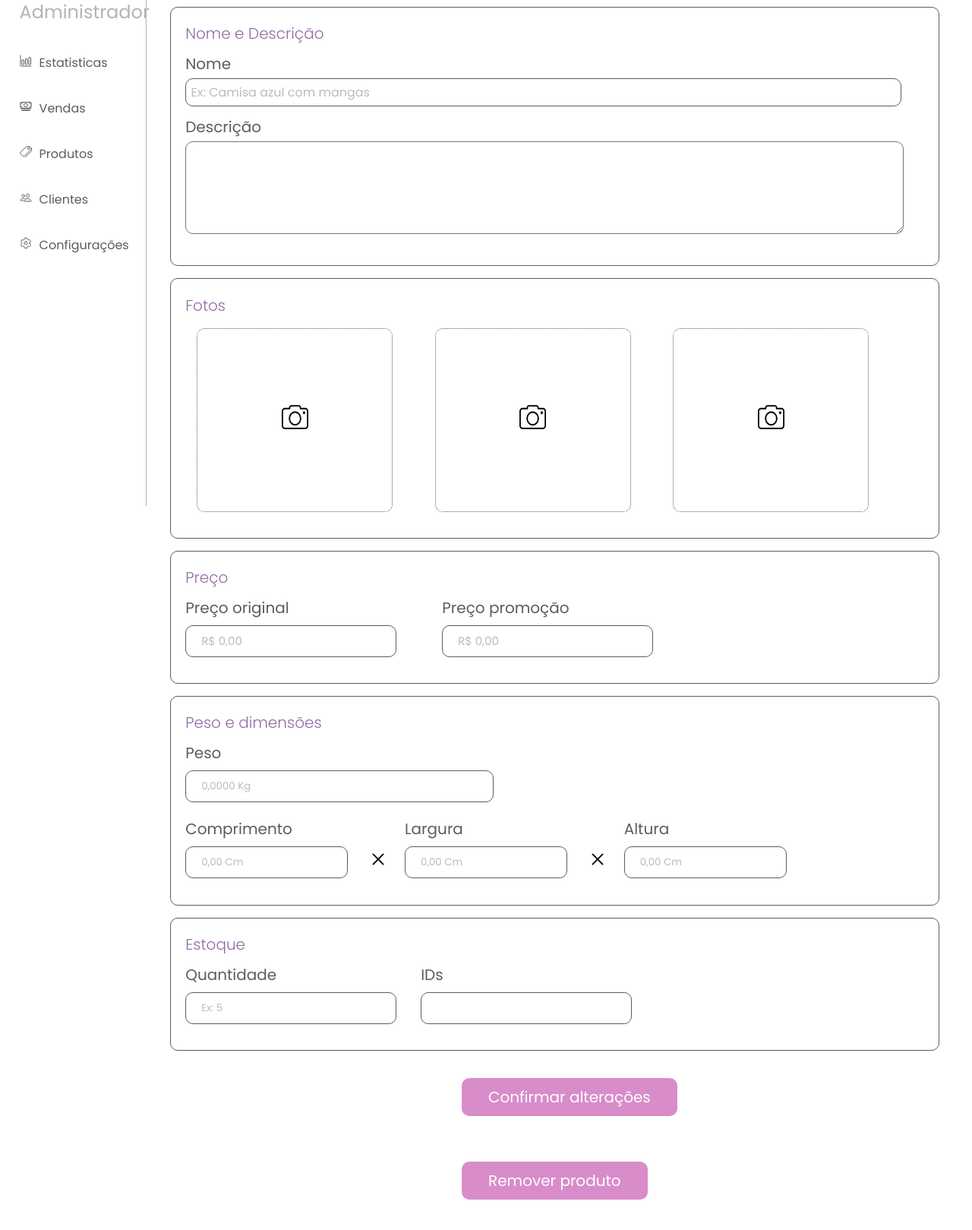
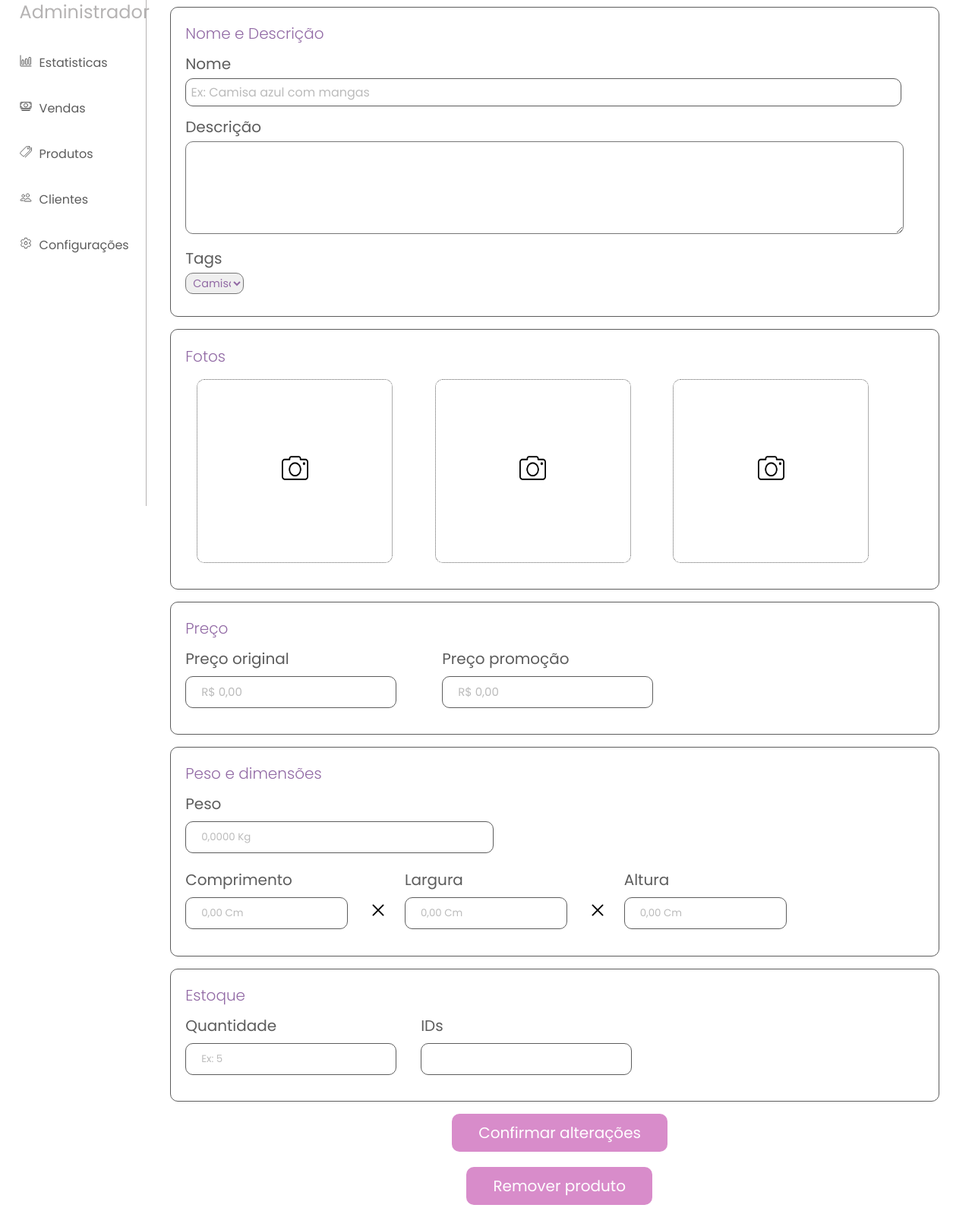
Before and after one commit to IsraelNunes/krosa, a Node server app: page /admin/edit in a window 1280 px wide. Shown: the part 134-1753 px from the top of the page at 76% size. After the commit the page ends 1720 px from the top, so only its background shows below. Run offline with Node 20, Linux system fonts and the light colour scheme; some libraries are stand-ins or nearby versions.

Commit message:
Finished the tags opction and the remove button!!!

```diff
--- a/app/public/css/style.css
+++ b/app/public/css/style.css
@@ -139,11 +139,23 @@ input::placeholder {
 }
 
 .description textarea {
-    margin-bottom: 15px;
+    margin-bottom: 10px;
     margin-top: 0.5vh;
     width: 73.7vw;
     height: 15vh;
     border-radius: 10px;
+    cursor: pointer;
+}
+
+.tags select {
+    margin-bottom: 10px;
+    margin-top: 0.5vh;
+    padding-left: 5px;
+    font-size: 0.9em;
+    width: 6vw;
+    height: 3.5vh;
+    border-radius: 10px;
+    color: #926AA5;
     cursor: pointer;
 }
 
@@ -269,18 +281,28 @@ input[type='file'] {
 
 /* ***** Inventory End ***** */
 
-.register {
+.confirm {
+    display: flex;
+    flex-direction: column;
+    justify-content: center;
     font-size: 20px;
     padding: 10px 35px;
-    margin: 20px 0 40px 30vw;
     border-radius: 10px;
     border: none;
     background: #D88CCA;
     color: #fff;
 }
 
-.register:hover {
+.confirm:hover {
     background: #926AA5;
 }
 
+#register {
+    margin: 0 0 20px 29vw;
+}
+
+#remove {
+    margin: 0 0 20px 30.5vw;
+}
+
 /* ***** Main End ***** */
--- a/app/views/addProduct.ejs
+++ b/app/views/addProduct.ejs
@@ -43,6 +43,17 @@
                         <div class="description">
                             <label for="description">Descrição</label> <br>
                             <textarea name="description" id="description"></textarea>
+                        </div>
+
+                        <div class="tags">
+                            <label for="tags">Tags</label> <br>
+                            <select name="tags" id="tags">
+                                <option value="">Camisa</option>
+                                <option value="">Calças</option>
+                                <option value="">Jaqueta</option>
+                                <option value="">Saia</option>
+                                <option value="">Vestido</option>
+                            </select>
                         </div>
                     </fieldset>
                     <!-- Name and description End -->
@@ -144,9 +155,9 @@
                     </fieldset>
                     <!-- Inventory End -->
 
-                    <button class="register" type="button"><%=confirm %></button>
+                    <button class="confirm" id="register" type="button"><%=confirm %></button>
                     <%if(remove == true) { %>
-                        <button class="register" type="button">Remover produto</button>
+                        <button class="confirm" id="remove" type="button">Remover produto</button>
                     <% } %>
                 </form>
                 <!-- Form End -->
```
